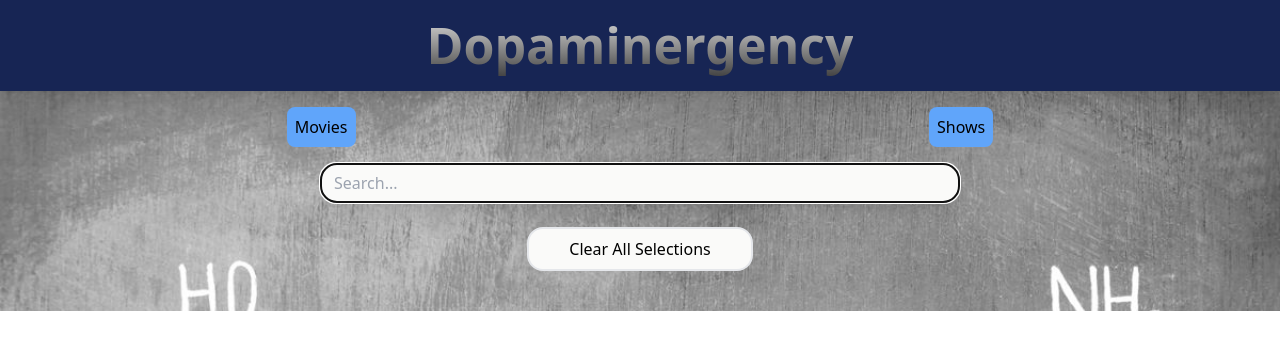
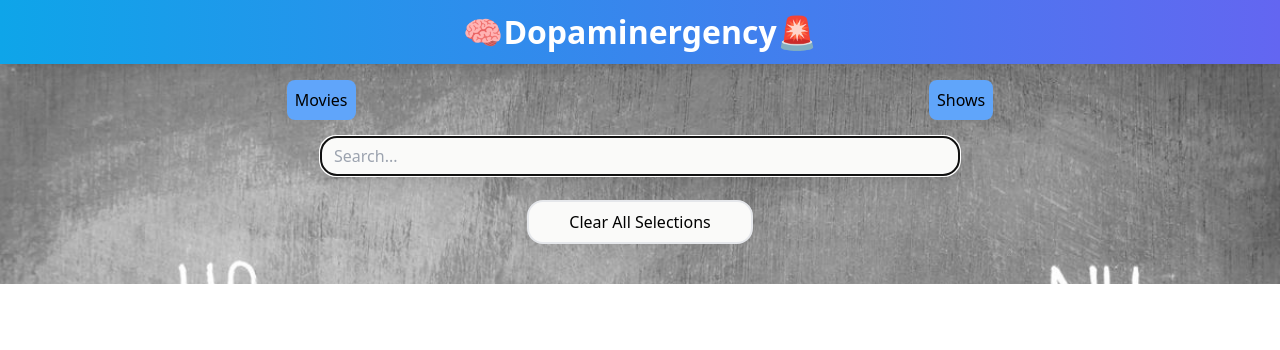
Before and after one commit to XeRoWaVe/MovieFinder, a React (Vite) app: page / in a window 1280 px wide. Shown: the top 350 px of the page. Built offline with nearby package versions, Linux system fonts and the light colour scheme.

Commit message:
UI updates

```diff
--- a/src/App.jsx
+++ b/src/App.jsx
@@ -211,7 +211,6 @@ export default function App() {
           getMovies={getMovies}
           movies={movies}
           shows={shows}
-
         />
         {!!details &&
           createPortal(
--- a/src/Components/Header.jsx
+++ b/src/Components/Header.jsx
@@ -6,9 +6,9 @@ const Header = ({}) => {
 
 
   return (
-    <div className="flex justify-between w-full text-[4vh] bg-blue-950 py-2 mb-4 font-bold text-white shadow-lg font-[Chakra+Petch]">
+    <div className="flex justify-between w-full text-[4vh] bg-gradient-to-r from-sky-500 to-indigo-500 py-2 mb-4 font-bold text-white shadow-lg">
       <span className="mx-auto" id="title">
-        Dopaminergency
+        🧠Dopaminergency🚨
       </span>
     </div>
   );
--- a/src/Components/Movies.jsx
+++ b/src/Components/Movies.jsx
@@ -41,7 +41,8 @@ function Movies({ movies, shows, setCurrentPage, loading, setDetails }) {
         <div className="grid grid-cols-10 m-4">
           {movies.length > 0
             ? movies.map((movie) => (
-                <div key={movie.id} className="relative flex justify-center items-center m-2">
+              <div key={movie.id} className="relative rounded-2xl flex justify-center items-center p-2 m-2">
+                <div className="">
                     <button
                       onClick={() =>
                         setDetails({
@@ -63,18 +64,20 @@ function Movies({ movies, shows, setCurrentPage, loading, setDetails }) {
                         alt={movie.title}
                       />
                     </button>
-                    {/* <span className="flex justify-center z-10 line-clamp-1 text-white text-md font-[Montserrat] font-bold ">
+                    <span className="flex justify-center z-10 p-1 line-clamp-1 text-lg text-md font-bold ">
                       {movie.title}
-                    </span> */}
-                    {/* <span className="flex justify-center z-10  font-[Montserrat]">
+                    </span>
+                    <span className="flex justify-center z-10 p-1 font-bold font-[Montserrat]">
                       {movie.release_date}
-                    </span> */}
+                    </span>
                 </div>
+              </div>
               ))
             : shows.length > 0
             ? shows.map((show) => (
+              <div className="relative rounded-2xl flex justify-center items-center p-2 m-2">
                 <div
-                  className={`m-3 bg-stone-50	 rounded-2xl p-2`}
+                  className={``}
                   key={show.id}
                 >
                   <button
@@ -96,13 +99,14 @@ function Movies({ movies, shows, setCurrentPage, loading, setDetails }) {
                       alt={show.name}
                     />
                   </button>
-                  <span className="flex justify-center line-clamp-2 text-md font-[Montserrat] font-bold tracking-wide">
+                  <span className="flex justify-center z-10 p-1 line-clamp-1 text-lg text-md font-bold ">
                     {show.name}
                   </span>
-                  <span className="flex justify-start m-2 font-[Montserrat]">
+                  <span className="flex justify-center z-10 p-1 font-bold font-[Montserrat]">
                     {show.first_air_date}
                   </span>
                 </div>
+              </div>
               ))
             : ""}
         </div>
--- a/src/index.css
+++ b/src/index.css
@@ -12,13 +12,13 @@
     background-attachment: fixed;
     background-size: cover;
 }
-
+/*
 #title {
     font-size: 50px;
     background: -webkit-linear-gradient(#eee, #333);
     -webkit-background-clip: text;
     -webkit-text-fill-color: transparent;
-}
+} */
 /*
 #backdrop {
     opacity: 25%;
```
